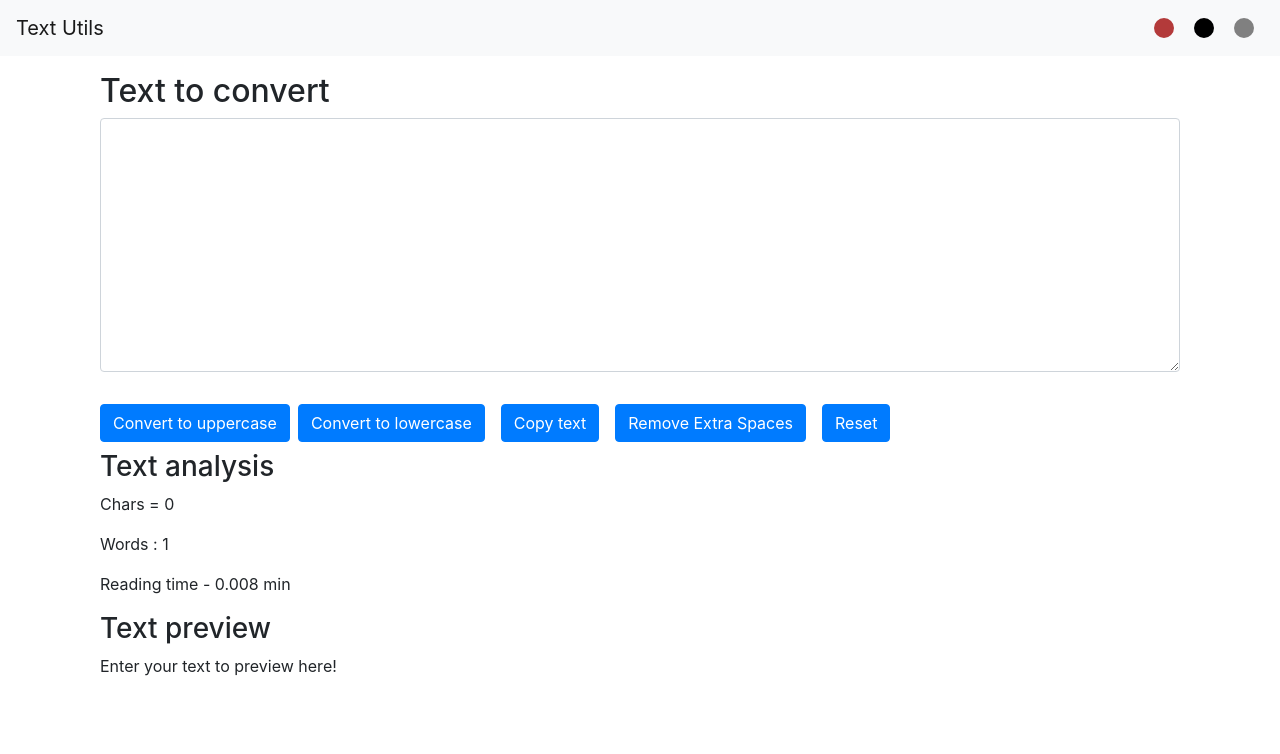
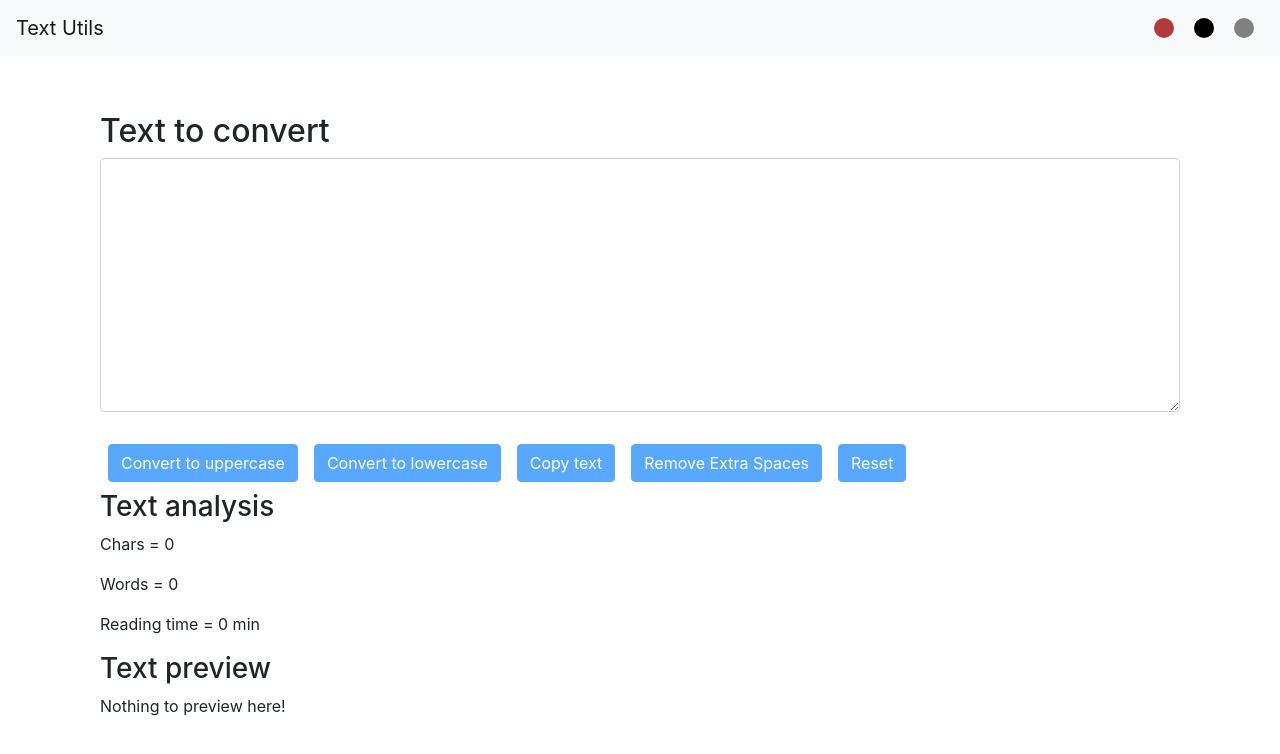
Before and after one commit to dineshsharma02/textutils, a React (Create React App) app: page / in a window 1280 px wide. Shown: the top 754 px of the page. Built offline with nearby package versions, Linux system fonts and the light colour scheme.

Commit message:
fixed some issues

```diff
--- a/src/App.js
+++ b/src/App.js
@@ -46,7 +46,7 @@ function App(props) {
   const handleRedMode = () =>{
 
     setmode("red")
-    document.body.style.backgroundColor = "rgb(179, 58, 58)"
+    document.body.style.backgroundColor = "#d16060"
     showAlert("Red mode enabled","success")
 
 
--- a/src/components/Alert.js
+++ b/src/components/Alert.js
@@ -5,11 +5,16 @@ export default function Alert(props) {
         const captext = text[0].toUpperCase() + text.slice(1)
         return captext
     }
+    // let mystyle = {
+    //     height:10px,
+    // }
     return (
-        props.alert && <div>
+        <div style = {{height:'40px'}}>
+            {props.alert && <div>
             <div class={`alert alert-${props.alert.type}`} role="alert">
                 <strong>{cap(props.alert.type)}</strong> {props.alert.message}
-        </div>
+            </div>
+            </div>}
         </div>
     )
 }
--- a/src/components/Navbar.js
+++ b/src/components/Navbar.js
@@ -12,7 +12,7 @@ export default function Navbar(props) {
     return (
   <nav className={`navbar navbar-expand-lg navbar-${props.mode} bg-${props.mode}`}>
   {/* <Link className="navbar-brand" to="/">Text Utils</Link> */}
-  <a className="navbar-brand" href="#">Text Utils</a>
+  <a className="navbar-brand" href="#home">Text Utils</a>
   <button className="navbar-toggler" type="button" data-toggle="collapse" data-target="/navbarSupportedContent" aria-controls="navbarSupportedContent" aria-expanded="false" aria-label="Toggle navigation">
     <span className="navbar-toggler-icon"></span>
   </button>
--- a/src/components/TextForm.js
+++ b/src/components/TextForm.js
@@ -26,6 +26,7 @@ export default function TextForm(props) {
         var text = document.getElementById("myBox")
         text.select()
         navigator.clipboard.writeText(text.value)
+        window.getSelection().removeAllRanges()
         props.showAlert("Text copied","info")
     }
 
@@ -44,24 +45,25 @@ export default function TextForm(props) {
         <>
         <div className="container">
             <h2>Text to convert</h2>
-            <textarea className="form-control" style = {{ backgroundColor: props.mode==="light"?'white':'grey'}} id="myBox" onChange={handleChange} rows="10" value = {text} ></textarea>
+            <textarea className="form-control" style = {{ backgroundColor: props.mode==="light"?'white':'#5c5a5a',color: props.mode==="light"?'black':'white'}} id="myBox" onChange={handleChange} rows="10" value = {text} ></textarea>
             <br />
-            <button className="btn btn-primary" onClick={handleUpClick}>Convert to uppercase</button>
-            <button className="btn btn-primary m-2" onClick={handleLoClick}>Convert to lowercase</button>
-            <button className="btn btn-primary m-2" onClick={handleCopy}>Copy text</button>
-            <button className="btn btn-primary m-2" onClick={handleExtraSpaces}>Remove Extra Spaces</button>
-            <button className="btn btn-primary m-2" onClick={handleClear}>Reset</button>
+            <button  disabled = {text.length===0} className="btn btn-primary m-2" onClick={handleUpClick}>Convert to uppercase</button>
+            <button disabled = {text.length===0}  className=" fiueh  btn btn-primary m-2" onClick={handleLoClick}>Convert to lowercase</button>
+            <button disabled = {text.length===0}  className="btn btn-primary m-2" onClick={handleCopy}>Copy text</button>
+            <button  disabled = {text.length===0} className="btn btn-primary m-2" onClick={handleExtraSpaces}>Remove Extra Spaces</button>
+            <button disabled = {text.length===0}  className="btn btn-primary m-2" onClick={handleClear}>Reset</button>
 
         </div>
         <div className="container">
             <h3>Text analysis</h3>
+
             <p>Chars = {text.length}</p>
-            <p>Words : {text.split(" ").length}</p>
-            <p>Reading time - {(text.split(" ").length)/125} min</p>
+            <p>Words = {text.split(" ").filter((element)=>{return element.length!==0}).length}</p>
+            <p>Reading time = {(text.split(" ").filter((element)=>{return element.length!==0}).length)/125} min</p>
         </div>
         <div className="container">
             <h3>Text preview</h3>
-            <p>{text.length>0?text:"Enter your text to preview here!"}</p>
+            <p>{text.length>0?text:"Nothing to preview here!"}</p>
         </div>
         </>
     )
```
